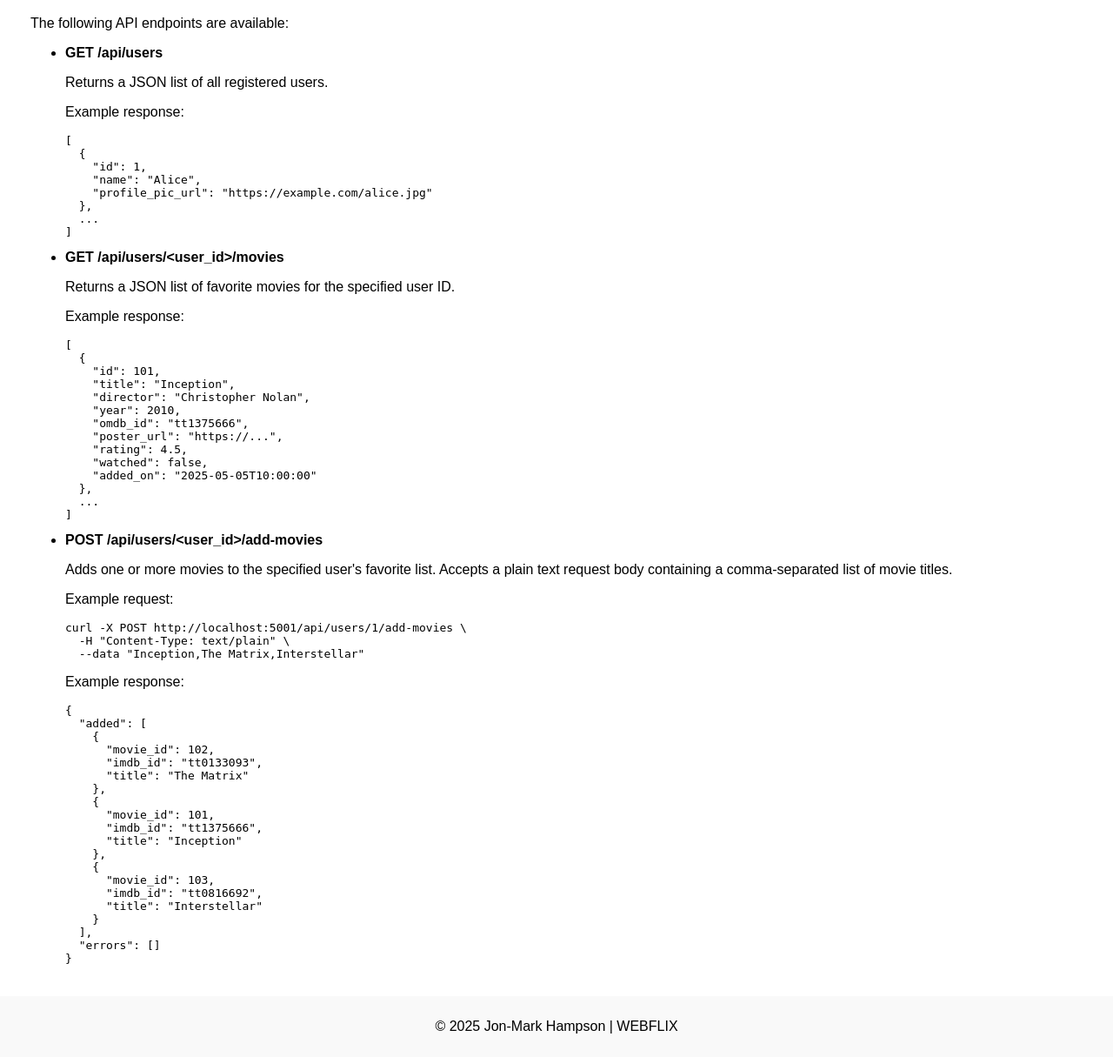
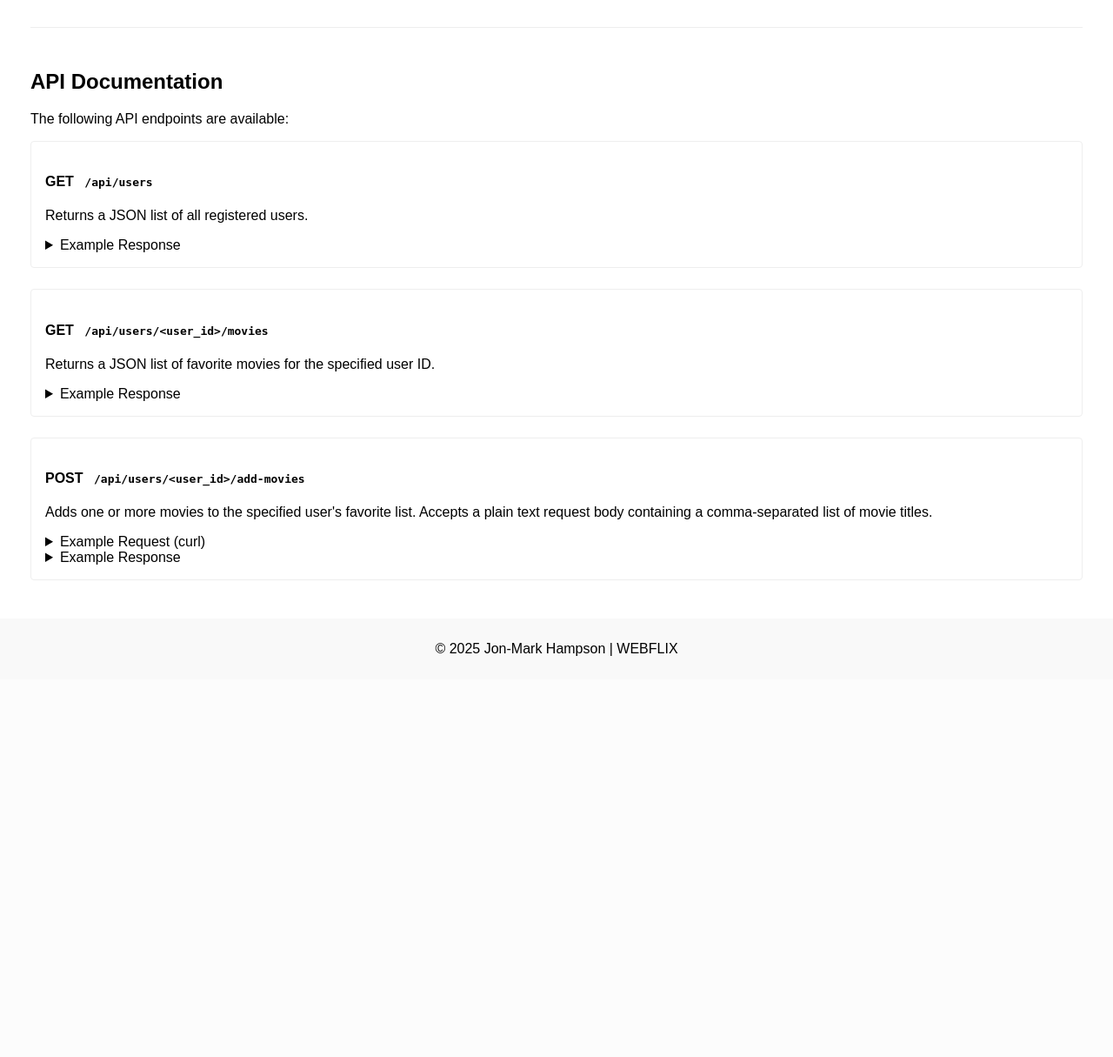
Before and after one commit to Jon-MarkHampson/webflix, a Flask app: page / in a window 1280 px wide. Shown: the part 494-1709 px from the top of the page at 87% size. After the commit the page ends 1248 px from the top, so only its background shows below. Run offline with Flask 3, Linux system fonts and the light colour scheme.

Commit message:
Add screenshot and tweaks to home page

```diff
--- a/static/style.css
+++ b/static/style.css
@@ -1217,6 +1217,25 @@ a.active-nav,
   padding: 10px;
 }
 
+.home-cols {
+  display: flex;
+  align-items: center;
+  justify-content: center;
+  flex-wrap: wrap;
+  gap: 10px;
+}
+
+.home-text-wrapper{
+  max-width: 800px;
+}
+
+.webflix-screenshot-wrapper img {
+  min-width: 400px;
+  max-width: 100%;
+  height: auto;
+  display: block;
+}
+
 /* Media Queries */
 @media (min-width: 768px) {
   /* Medium devices (tablets) */
--- a/templates/home.html
+++ b/templates/home.html
@@ -1,50 +1,66 @@
 {% extends 'layout.html' %} {% block content %}
 <div class="container mt-4">
+  <div class="home-cols">
+    <div class="home-text-wrapper">
       <h1>Welcome to WEBFLIX!</h1>
       <p class="lead">Your one-stop destination for movies.</p>
       <p>With WEBFLIX, you can:</p>
       <ul>
         <li>
-      Manage Users: Create profiles, upload avatars, edit details, and view all
-      users.
+          <strong>Manage Users:</strong> Create profiles, upload avatars, edit details, and view
+          all users.
         </li>
-    <li>Discover Movies: Search for movies using the OMDb database.</li>
+        <li><strong>Discover Movies:</strong> Search for movies using the OMDb database.</li>
         <li>
-      Build Your Collection: Add movies found via search to the main database or
-      directly to your personal favorites list.
+          <strong>Build Your Collection:</strong> Add movies found via search to the main
+          database or directly to your personal favorites list.
         </li>
         <li>
-      View Movie Details: See information like director, year, plot summary,
+          <strong>View Movie Details:</strong> See information like director, year, plot summary,
           IMDb rating, poster art, and link directly to the movie's IMDb page.
         </li>
         <li>
-      Manage Favorites: View your personal movie list, mark movies as
+          <strong>Manage Favorites:</strong> View your personal movie list, mark movies as
           watched/unwatched, and remove movies from your list.
         </li>
         <li>
-      Explore All Movies: Browse the entire collection of movies added to the
-      database.
+          <strong>Explore All Movies:</strong> Browse the entire collection of movies added to
+          the database.
         </li>
         <li>
-      Use the API: Access user and movie data programmatically (see
+          <strong>Use the API:</strong> Access user and movie data programmatically (see
           documentation below).
         </li>
       </ul>
       <p>
-    Manage your movie watching experience, build a personal library, and explore
-    details about your favorite films!
+        Manage your movie watching experience, build a personal library, and
+        explore details about your favorite films!
       </p>
+    </div>
+    <div class="webflix-screenshot-wrapper">
+      <img
+        src="https://res.cloudinary.com/apollo-view-modular/image/upload/v1746446355/webflix/Screenshot_2025-05-05_at_13.24.05_rwtxwn.png"
+        alt="Webflix Screenshot"
+        class="img-fluid rounded shadow w-50"
+      />
+    </div>
+  </div>
 
   <hr />
 
+  <div class="api-docs mt-5">
     <h2>API Documentation</h2>
     <p>The following API endpoints are available:</p>
-  <ul>
-    <li>
-      <strong>GET /api/users</strong>
+
+    <div class="api-endpoint mb-4 p-3 border rounded">
+      <h4>
+        <span class="badge bg-success me-2">GET</span>
+        <code>/api/users</code>
+      </h4>
       <p>Returns a JSON list of all registered users.</p>
-      <p>Example response:</p>
-      <pre><code>[
+      <details>
+        <summary>Example Response</summary>
+        <pre><code class="language-json">[
   {
     "id": 1,
     "name": "Alice",
@@ -52,12 +68,18 @@
   },
   ...
 ]</code></pre>
-    </li>
-    <li>
-      <strong>GET /api/users/&lt;user_id&gt;/movies</strong>
+      </details>
+    </div>
+
+    <div class="api-endpoint mb-4 p-3 border rounded">
+      <h4>
+        <span class="badge bg-success me-2">GET</span>
+        <code>/api/users/&lt;user_id&gt;/movies</code>
+      </h4>
       <p>Returns a JSON list of favorite movies for the specified user ID.</p>
-      <p>Example response:</p>
-      <pre><code>[
+      <details>
+        <summary>Example Response</summary>
+        <pre><code class="language-json">[
   {
     "id": 101,
     "title": "Inception",
@@ -65,26 +87,34 @@
     "year": 2010,
     "omdb_id": "tt1375666",
     "poster_url": "https://...",
-    "rating": 4.5,
+    "rating": null,
     "watched": false,
     "added_on": "2025-05-05T10:00:00"
   },
   ...
 ]</code></pre>
-    </li>
-    <li>
-      <strong>POST /api/users/&lt;user_id&gt;/add-movies</strong>
+      </details>
+    </div>
+
+    <div class="api-endpoint mb-4 p-3 border rounded">
+      <h4>
+        <span class="badge bg-primary me-2">POST</span>
+        <code>/api/users/&lt;user_id&gt;/add-movies</code>
+      </h4>
       <p>
         Adds one or more movies to the specified user's favorite list. Accepts a
         plain text request body containing a comma-separated list of movie
         titles.
       </p>
-      <p>Example request:</p>
-      <pre><code>curl -X POST http://localhost:5001/api/users/1/add-movies \
+      <details>
+        <summary>Example Request (curl)</summary>
+        <pre><code class="language-bash">curl -X POST http://localhost:5001/api/users/1/add-movies \
   -H "Content-Type: text/plain" \
   --data "Inception,The Matrix,Interstellar"</code></pre>
-      <p>Example response:</p>
-      <pre><code>{
+      </details>
+      <details>
+        <summary>Example Response</summary>
+        <pre><code class="language-json">{
   "added": [
     {
       "movie_id": 102,
@@ -104,8 +134,9 @@
   ],
   "errors": []
 }</code></pre>
-    </li>
-  </ul>
+      </details>
+    </div>
+  </div>
 
   {% endblock %}
 </div>
```
Also changed, not shown: data/webflix.db. Lines whose indentation alone changed are shown as unchanged.
